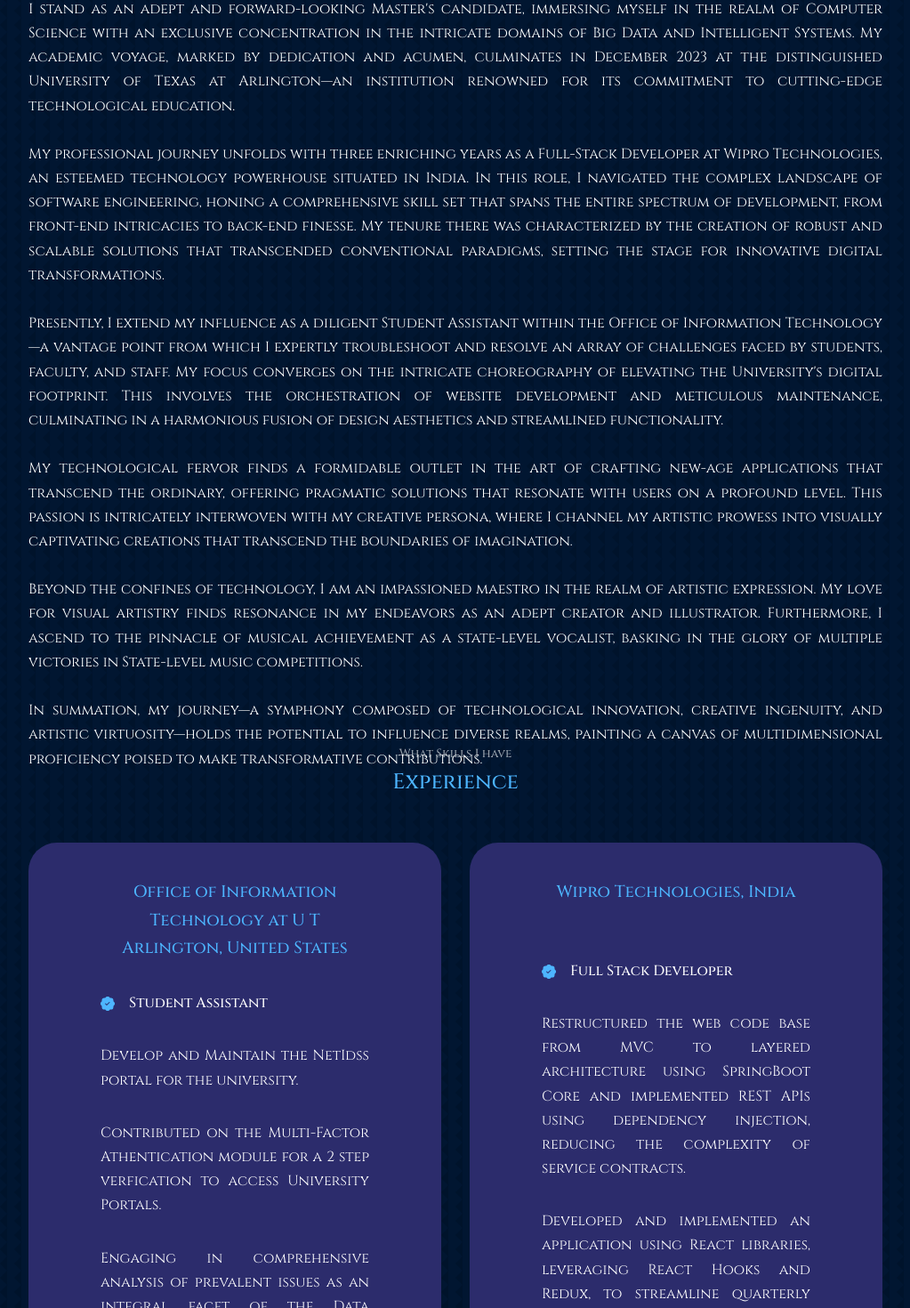
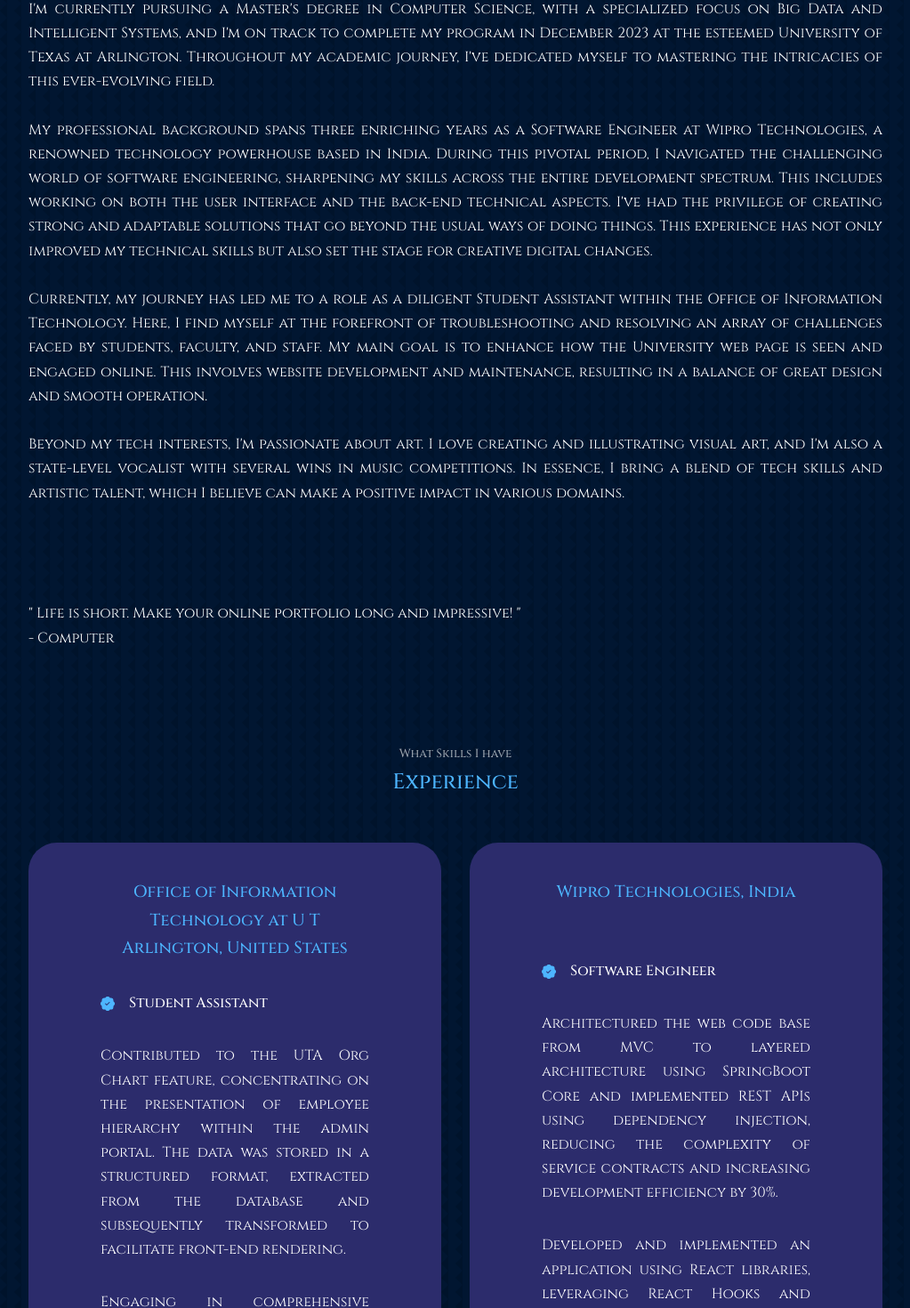
Before and after one commit to RuthvikMyadam/ruthvikmyadam, a React (Create React App) app: page / in a window 1280 px wide. Shown: the part 1020-2490 px from the top of the page at 89% size, without its empty margins (128-1151 px from the left). Built offline with nearby package versions, Linux system fonts and the light colour scheme.

Commit message:
Changes according to Resume - 20/09/2023

```diff
--- a/src/components/about/About.jsx
+++ b/src/components/about/About.jsx
@@ -16,37 +16,37 @@
 
         <div className='about__content'>
           <p>
-          I stand as an adept and forward-looking Master's candidate, immersing myself in the realm of Computer Science with an exclusive concentration in the intricate domains of
-          Big Data and Intelligent Systems. My academic voyage, marked by dedication and acumen, culminates in December 2023 at the distinguished University of Texas at Arlington—an
-          institution renowned for its commitment to cutting-edge technological education.</p><br></br>
-
-          <p>
-          My professional journey unfolds with three enriching years as a Full-Stack Developer at Wipro Technologies, an esteemed technology powerhouse situated in India. In this role,
-          I navigated the complex landscape of software engineering, honing a comprehensive skill set that spans the entire spectrum of development, from front-end intricacies to back-end finesse.
-          My tenure there was characterized by the creation of robust and scalable solutions that transcended conventional paradigms, setting the stage for innovative digital transformations.
+          I'm currently pursuing a Master's degree in Computer Science, with a specialized focus on Big Data and Intelligent Systems,
+          and I'm on track to complete my program in December 2023 at the esteemed University of Texas at Arlington. Throughout my academic
+          journey, I've dedicated myself to mastering the intricacies of this ever-evolving field.
           </p><br></br>
 
           <p>
-          Presently, I extend my influence as a diligent Student Assistant within the Office of Information Technology—a vantage point from which I expertly troubleshoot and resolve an array of
-          challenges faced by students, faculty, and staff. My focus converges on the intricate choreography of elevating the University's digital footprint. This involves the orchestration of
-          website development and meticulous maintenance, culminating in a harmonious fusion of design aesthetics and streamlined functionality.
+          My professional background spans three enriching years as a Software Engineer at Wipro Technologies, a renowned technology
+          powerhouse based in India. During this pivotal period, I navigated the challenging world of software engineering, sharpening
+          my skills across the entire development spectrum. This includes working on both the user interface and the back-end
+          technical aspects. I've had the privilege of creating strong and adaptable solutions that go beyond the usual ways of doing things. This
+          experience has not only improved my technical skills but also set the stage for creative digital changes.
           </p><br></br>
 
           <p>
-          My technological fervor finds a formidable outlet in
-          the art of crafting new-age applications that transcend the ordinary, offering pragmatic solutions that resonate with users on a profound level. This passion is intricately interwoven with
-          my creative persona, where I channel my artistic prowess into visually captivating creations that transcend the boundaries of imagination.
+          Currently, my journey has led me to a role as a diligent Student Assistant within the Office of Information Technology. Here, I find
+          myself at the forefront of troubleshooting and resolving an array of challenges faced by students, faculty, and staff. My main goal is
+          to enhance how the University web page is seen and engaged online. This involves website development and maintenance,
+          resulting in a balance of great design and smooth operation.
           </p><br></br>
 
           <p>
-          Beyond the confines of technology, I am an impassioned maestro in the realm of artistic expression. My love for visual artistry finds resonance in my endeavors as an adept creator and illustrator.
-          Furthermore, I ascend to the pinnacle of musical achievement as a state-level vocalist, basking in the glory of multiple victories in State-level music competitions.
-          </p><br></br>
+          Beyond my tech interests, I'm passionate about art. I love creating and illustrating visual art, and I'm also a state-level vocalist with
+          several wins in music competitions. In essence, I bring a blend of tech skills and artistic talent, which I believe can make a positive impact
+          in various domains.
+        </p>
 
-          <p>
-          In summation, my journey—a symphony composed of technological innovation, creative ingenuity, and artistic virtuosity—holds the potential to influence diverse realms, painting a canvas of multidimensional
-          proficiency poised to make transformative contributions.
+        <br></br><br></br><br></br><br></br>
+        <p>
+          " Life is short. Make your online portfolio long and impressive! "
         </p>
+        <p>- Computer </p>
         </div>
       </div>
     </section>
--- a/src/components/experience/Experience.jsx
+++ b/src/components/experience/Experience.jsx
@@ -19,9 +19,12 @@
               </div><br></br>
             </article>
 
-            <p>Develop and Maintain the NetIdss portal for the university.</p>
-            <p>Contributed on the Multi-Factor Athentication module for a 2 step verfication to access University Portals.</p>
-            <p>Engaging in comprehensive analysis of prevalent issues as an integral facet of the Data Analysis for the Insight and Special Projects Team. This endeavor serves as the bedrock for conceiving optimized solutions</p>
+            <p>Contributed to the UTA Org Chart feature, concentrating on the presentation of employee hierarchy within the admin portal. The data was
+               stored in a structured format, extracted from the database and subsequently transformed to facilitate front-end rendering.</p>
+
+            <p>Engaging in comprehensive analysis of prevalent issues as an integral facet of the Data Analysis for the Insight and Special Projects Team.
+               This endeavor serves as the bedrock for conceiving optimized solutions</p>
+
             <p>Assist Students, Staff and Faculty on technical issues by troubleshooting them.</p>
           </div>
         </div>
@@ -31,11 +34,11 @@
             <article className='experience__details'>
               <BsPatchCheckFill className='experience__details-icon'/>
               <div>
-              <h4>Full Stack Developer</h4>
+              <h4>Software Engineer</h4>
               </div>
             </article>
-            <p>Restructured the web code base from MVC to layered architecture using SpringBoot Core and implemented REST APIs using dependency injection, reducing the complexity of service contracts.</p>
-            <p>Developed and implemented an application using React libraries, leveraging React Hooks and Redux, to streamline quarterly employee time stamp tracking and performance evaluation processes.</p>
+            <p>Architectured the web code base from MVC to layered architecture using SpringBoot Core and implemented REST APIs using dependency injection, reducing the complexity of service contracts and increasing development efficiency by 30%.</p>
+            <p>Developed and implemented an application using React libraries, leveraging React Hooks and Redux, to streamline quarterly employee time stamp tracking and performance evaluation processes</p>
             <p>Utilized Microsoft SQL Server Management Studio to assign values to evaluation inputs, which were then calculated to provide real-time performance feedback for employees.</p>
           </div>
         </div>
--- a/src/components/header/Resume.jsx
+++ b/src/components/header/Resume.jsx
@@ -1,5 +1,5 @@
 import React from 'react'
-import resume from '../../assets/Resume_Ruthvik.pdf'
+import resume from '../../assets/Resume_1.pdf'
 
 const Resume = () => {
   return (
```
Also changed, not shown: 2 other files (tests, documents, lock files or other folders).
